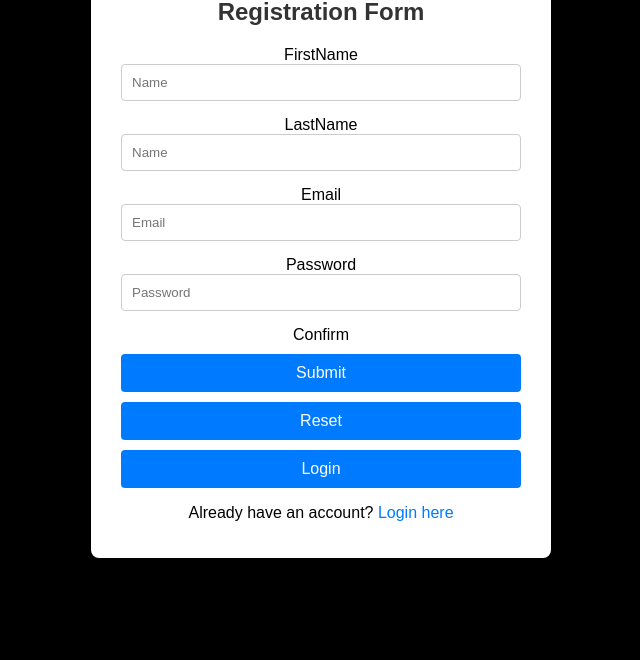
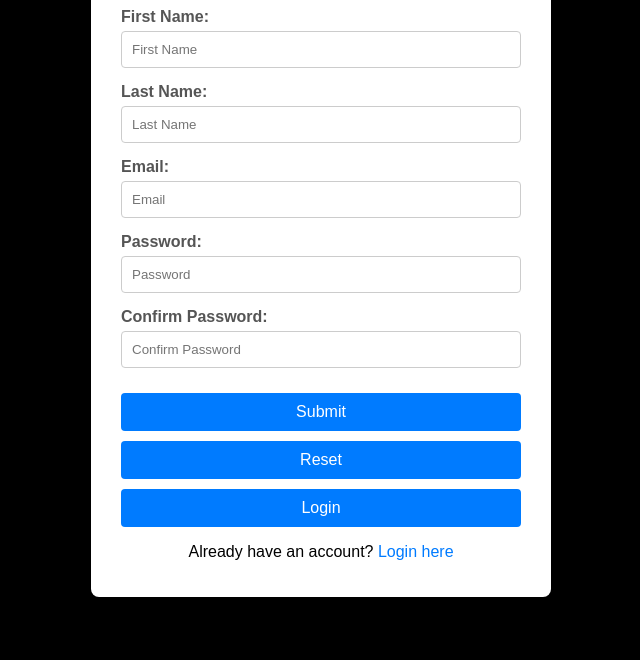
Before and after one commit to YN-web/my-project-git, a plain HTML site: page index.html in a window 1280 px wide. Shown: the part 140-800 px from the top of the page, without its empty margins (319-959 px from the left). Drawn offline with Linux system fonts and the light colour scheme.

Commit message:
addes new features

```diff
--- a/index.html
+++ b/index.html
@@ -3,27 +3,72 @@
 <head>
     <meta charset="UTF-8">
     <meta name="viewport" content="width=device-width, initial-scale=1.0">
-    <title>Document</title>
+    <title>Registration Form</title>
     <link rel="stylesheet" href="style.css">
+    <script>
+        function validateForm() {
+            const firstName = document.getElementById("first-name").value.trim();
+            const lastName = document.getElementById("last-name").value.trim();
+            const email = document.getElementById("email").value.trim();
+            const password = document.getElementById("password").value.trim();
+            const cpassword = document.getElementById("cpassword").value.trim();
+
+            if (firstName === "") {
+                alert("First Name is required.");
+                return false;
+            }
+            if (lastName === "") {
+                alert("Last Name is required.");
+                return false;
+            }
+            if (email === "") {
+                alert("Email is required.");
+                return false;
+            }
+            if (!email.includes("@")) {
+                alert("Please enter a valid email address.");
+                return false;
+            }
+            if (password === "") {
+                alert("Password is required.");
+                return false;
+            }
+            if (cpassword === "") {
+                alert("Confirm Password is required.");
+                return false;
+            }
+            if (password !== cpassword) {
+                alert("Passwords do not match.");
+                return false;
+            }
+            return true;
+        }
+    </script>
 </head>
 <body>
+    <div class="log-form">
+        <h1>Registration Form</h1>
+        <form action="index.html" method="post" onsubmit="return validateForm()">
+            <label for="first-name">First Name:</label>
+            <input type="text" id="first-name" name="firstName" placeholder="First Name" required><br>
 
-        <div class="log-form">
-            <h1>Registration Form</h1>
-            <form action="index.html" method="post">
-            FirstName  <input type="text" name="name" placeholder="Name" required><br>
-            LastName  <input type="text" name="name" placeholder="Name" required><br>
-            Email  <input type="text" name="email" placeholder="Email" required><br>
-            Password  <input type="password" name="password" placeholder="Password" required><br>
-            Confirm <Password  input type="password" name="password" placeholder="Password" required><br>
+            <label for="last-name">Last Name:</label>
+            <input type="text" id="last-name" name="lastName" placeholder="Last Name" required><br>
+
+            <label for="email">Email:</label>
+            <input type="text" id="email" name="email" placeholder="Email" required><br>
+
+            <label for="password">Password:</label>
+            <input type="password" id="password" name="password" placeholder="Password" required><br>
+
+            <label for="cpassword">Confirm Password:</label>
+            <input type="password" id="cpassword" name="confirmPassword" placeholder="Confirm Password" required><br>
+
             <input type="submit" value="Submit">
             <input type="reset" value="Reset">
             <input type="button" value="Login" onclick="window.location.href='login.html'">
-            </form>
-            <p>Already have an account? <a href="login.html">Login here</a></p>
-
-        </div>
-
-
+        </form>
+        <p>Already have an account? <a href="login.html">Login here</a></p>
+    </div>
 </body>
 </html>
```
Also changed, not shown: login.html (added, +52 -0 lines).
